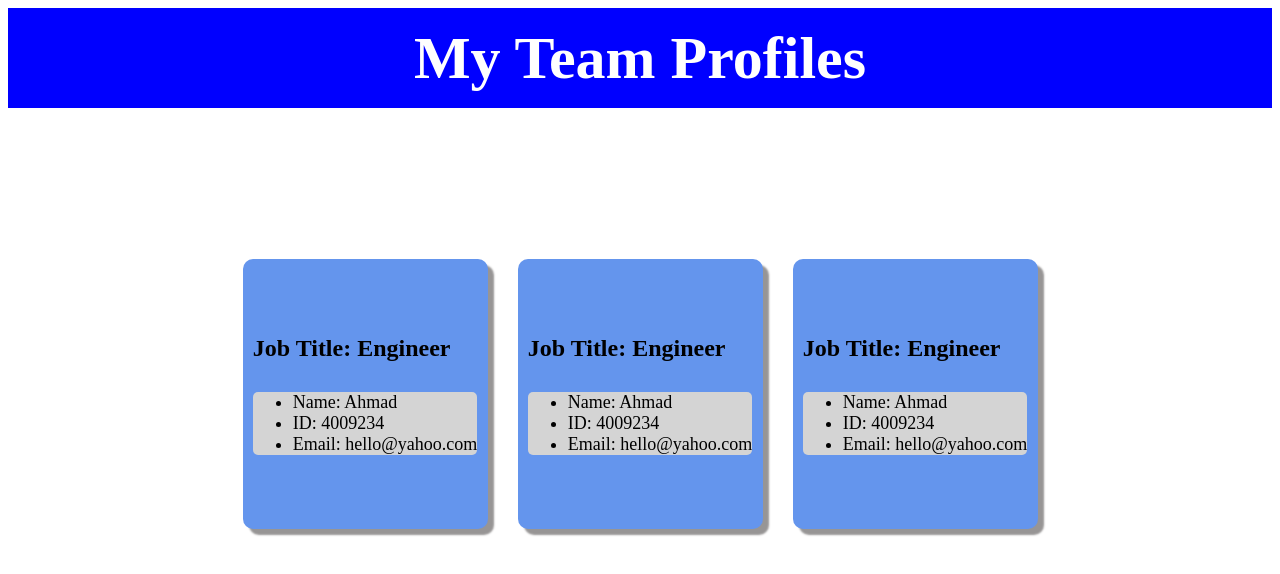
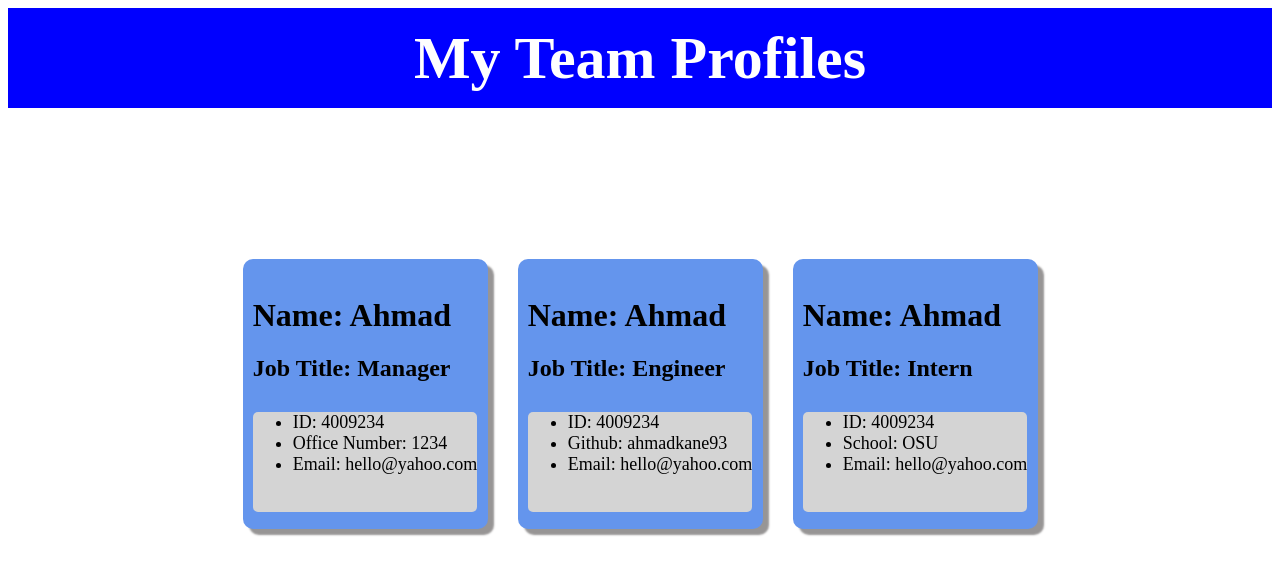
Before and after one commit to ahmadkane93/OSU-bootcamp-teamprofile-generator, a plain HTML site: page ProfileGenerator.html in a window 1280 px wide. Drawn offline with Linux system fonts and the light colour scheme.

Commit message:
Update profile card

```diff
--- a/ProfileGenerator.css
+++ b/ProfileGenerator.css
@@ -37,5 +37,6 @@
     margin-top: 30px;
     background-color: rgb(212, 212, 212);
     border-radius: 5px;
+    height:100px;
 
 }
--- a/ProfileGenerator.html
+++ b/ProfileGenerator.html
@@ -20,12 +20,14 @@
 
         <div class="profileCard">
             <div class="memberJob">
-                <h2>Job Title: Engineer</h2>
+                <h1>Name: Ahmad</h1>
+                <h2>Job Title: Manager</h2>
 
                 <div class="memberCredentials">
                     <ul>
-                        <li>Name: Ahmad</li>
+
                         <li>ID: 4009234</li>
+                        <li>Office Number: 1234</li>
                         <li>Email: hello@yahoo.com </li>
                     </ul>
                 </div>
@@ -34,12 +36,14 @@
         <br>
         <div class="profileCard">
             <div class="memberJob">
+                <h1>Name: Ahmad</h1>
                 <h2>Job Title: Engineer</h2>
 
                 <div class="memberCredentials">
                     <ul>
-                        <li>Name: Ahmad</li>
+
                         <li>ID: 4009234</li>
+                        <li>Github: ahmadkane93</li>
                         <li>Email: hello@yahoo.com </li>
                     </ul>
                 </div>
@@ -48,12 +52,14 @@
         <br>
         <div class="profileCard">
             <div class="memberJob">
-                <h2>Job Title: Engineer</h2>
+                <h1>Name: Ahmad</h1>
+                <h2>Job Title: Intern</h2>
 
                 <div class="memberCredentials">
                     <ul>
-                        <li>Name: Ahmad</li>
+
                         <li>ID: 4009234</li>
+                        <li>School: OSU</li>
                         <li>Email: hello@yahoo.com </li>
                     </ul>
                 </div>
```
